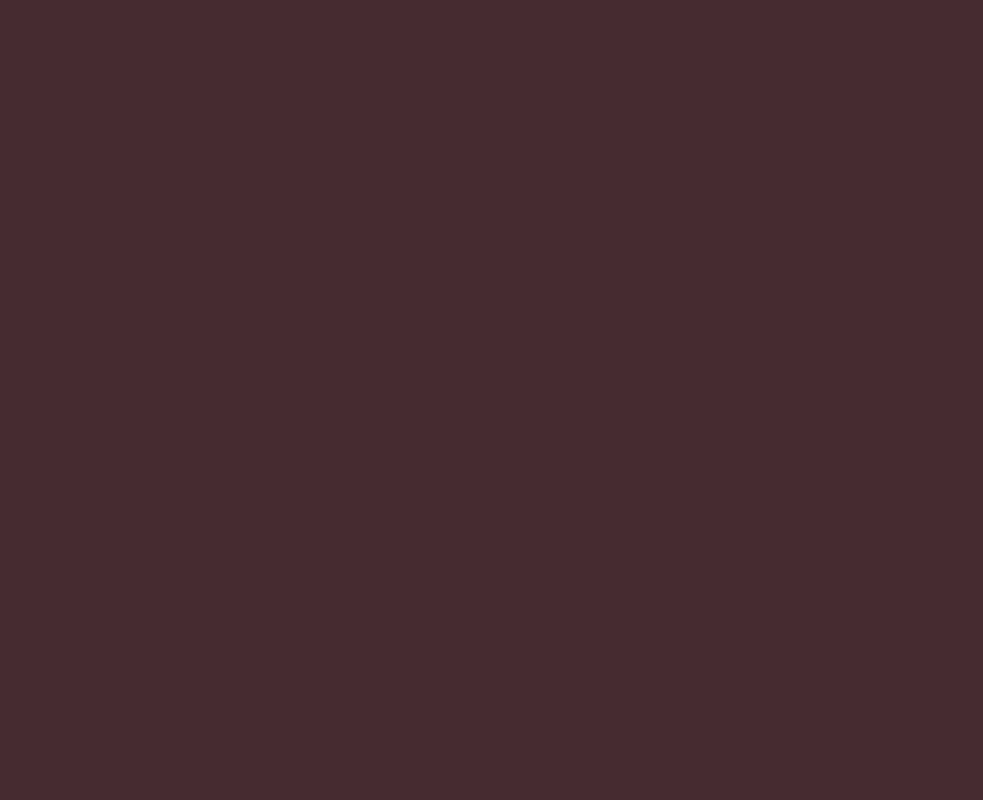
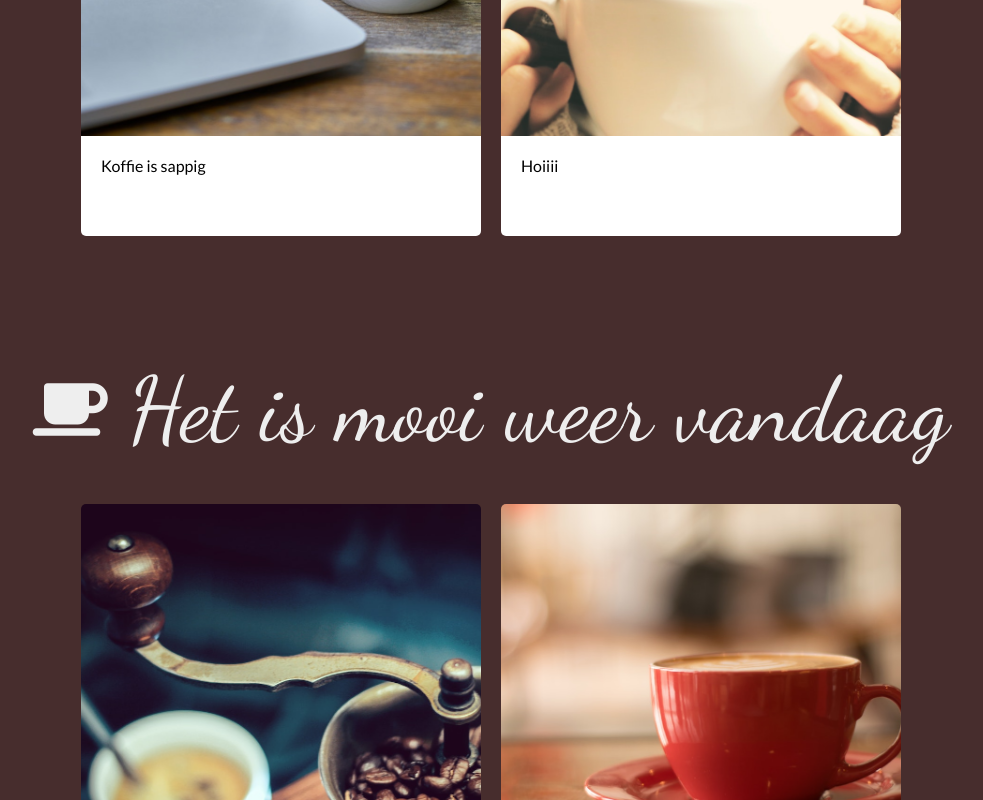
Before and after one commit to joeribreedveld/coffeez, a React (Create React App) app: page / in a window 1280 px wide. Shown: the part 3100-3900 px from the top of the page, without its empty margins (149-1132 px from the left). Before the commit the page ends 2088 px from the top, so only its background shows below. Built offline with nearby package versions, Linux system fonts and the light colour scheme.

Commit message:
feat(sections): add more sections with different titles

```diff
--- a/src/App.js
+++ b/src/App.js
@@ -11,6 +11,8 @@ const App = () => {
 			<Navigation />
 			<Header bigTitle='Coffeez' smallTitle='Coffee that will make you smile' buttonText='order now' />
 			<Section title='Koffie is lekker' />
+			<Section title='Koffie is vies' />
+			<Section title='Het is mooi weer vandaag' />
 		</>
 	)
 }
```
